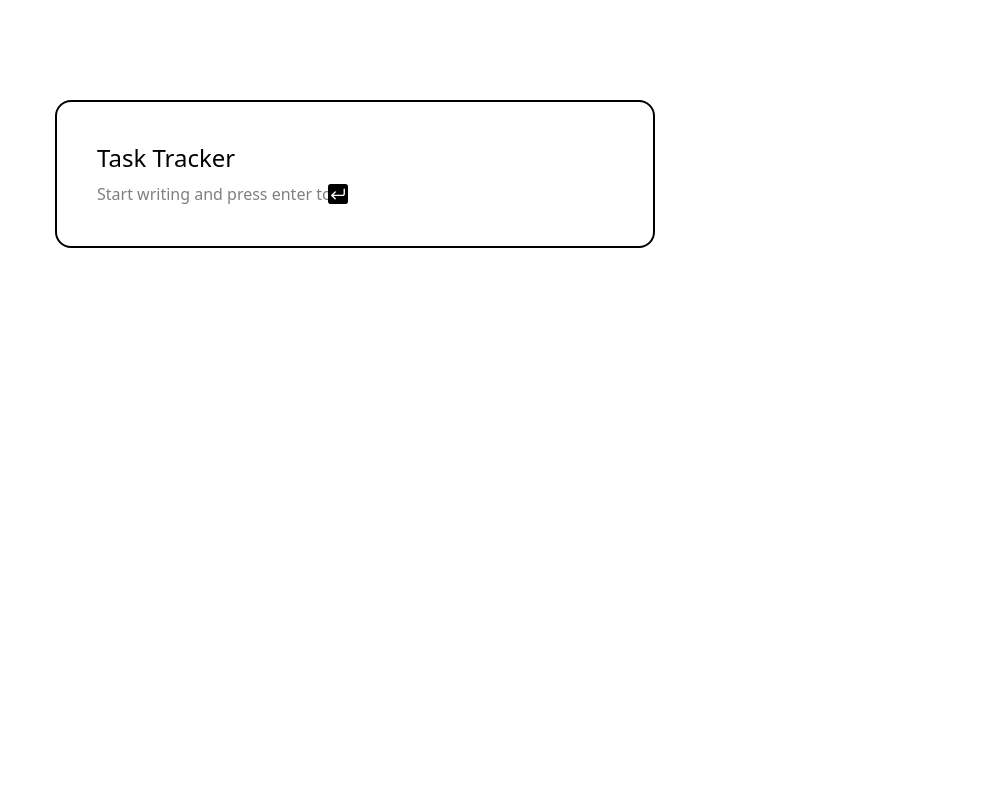
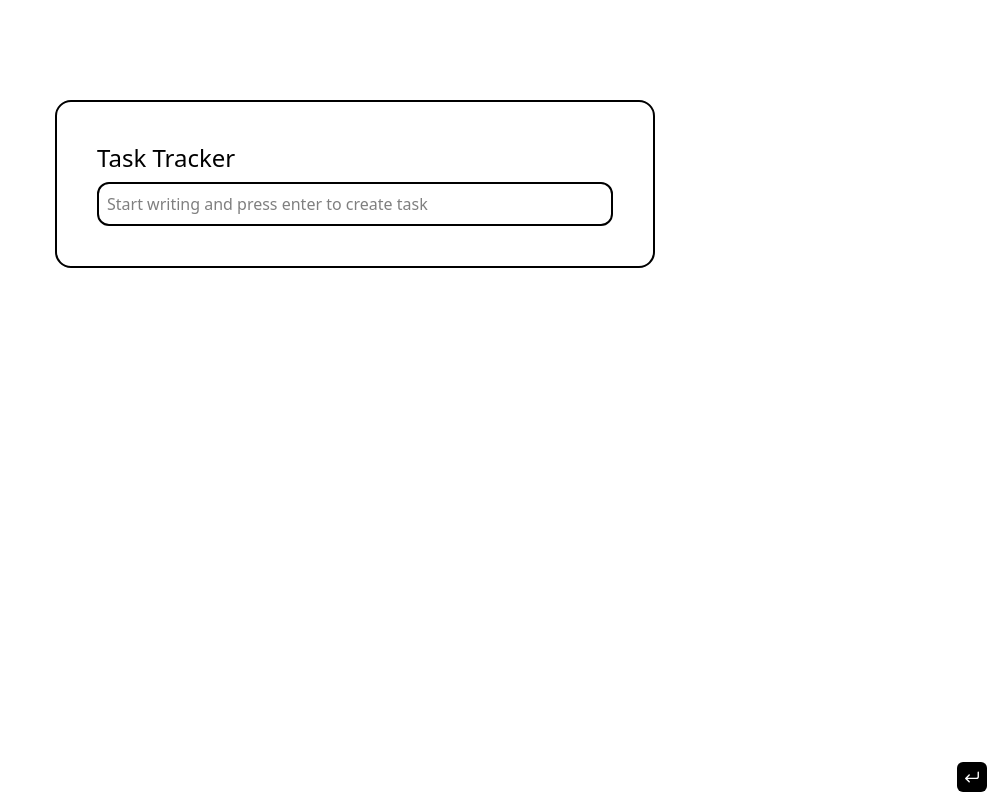
Before and after one commit to maahmoudhamada2/task-tracker, a React (Vite) app in the folder react-version/: page / in a window 1280 px wide. Shown: the whole page, without its empty margins (285-1280 px from the left). Built offline with nearby package versions, Linux system fonts and the light colour scheme.

Commit message:
style(react-version): add base style to TaskField component

```diff
--- a/react-version/src/TaskTracker/TaskField.jsx
+++ b/react-version/src/TaskTracker/TaskField.jsx
@@ -17,13 +17,17 @@ export default function TaskField({ setTasksList, setTaskId, id }) {
   return (
     <>
       <input
+        className="w-full border-2 p-[0.5rem] rounded-xl"
         ref={inputRef}
         id="task-field"
         name="task-field"
         type="text"
         placeholder="Start writing and press enter to create task"
       />
-      <button type="submit" onClick={handleClick}>
+      <button
+        className="flex justify-center items-center absolute bottom-2 right-2 bg-black w-[30px] h-[30px] rounded-md cursor-pointer"
+        type="submit"
+        onClick={handleClick}>
         <EnterIcon />
       </button>
     </>
```
